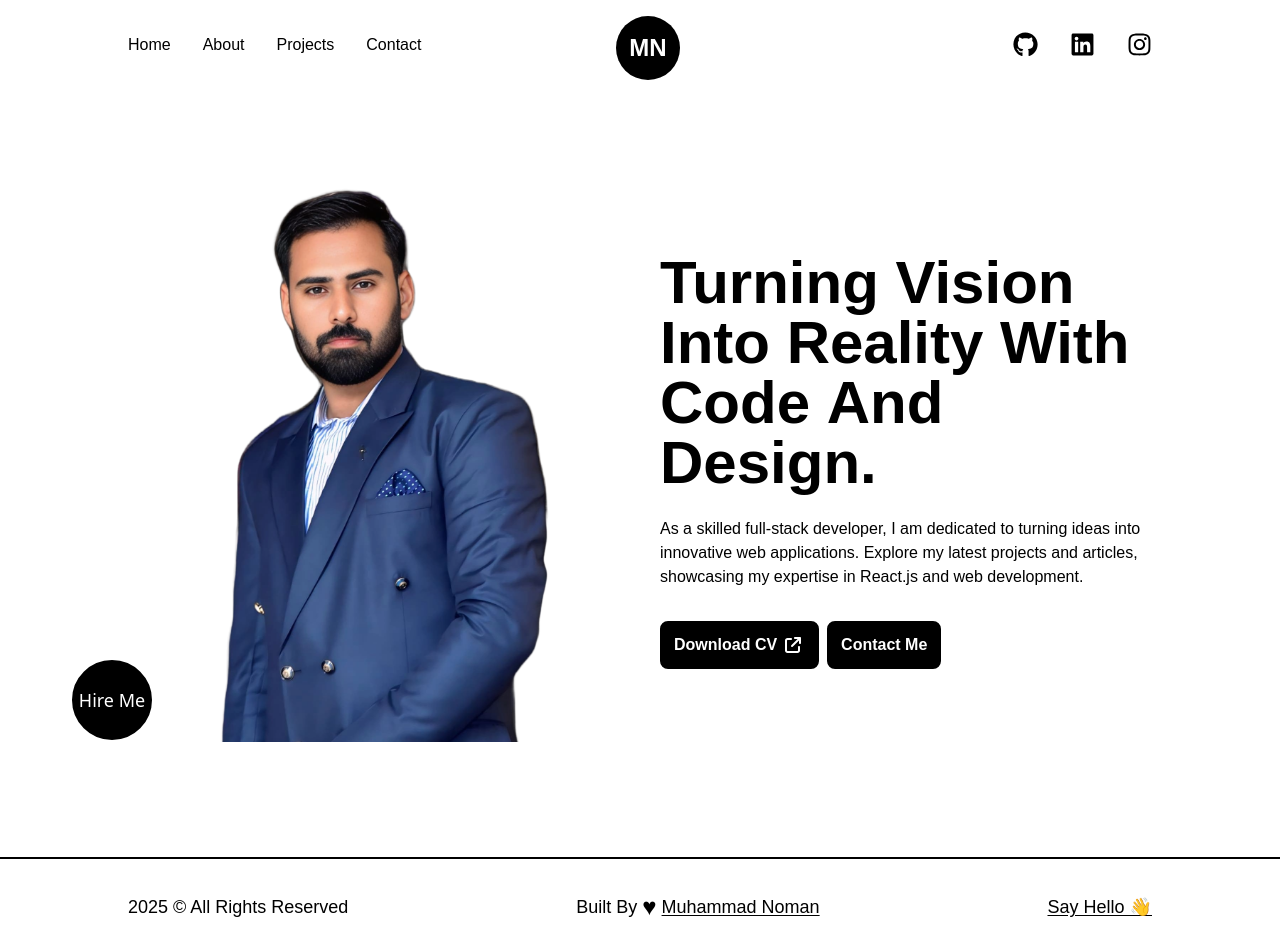
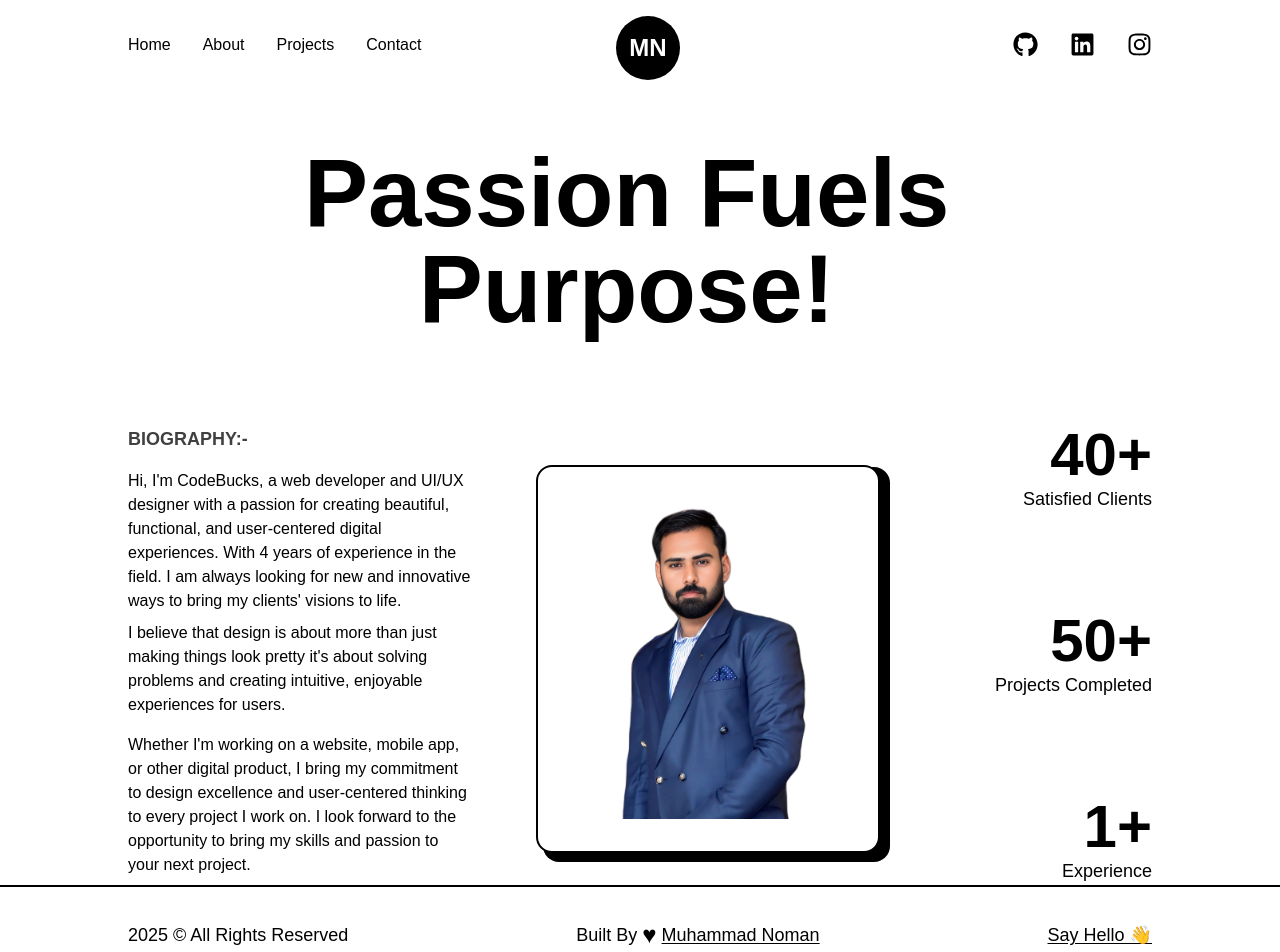
Before and after one commit to nomanchaudhary/Portfolio-Volume2, a React (Vite) app: page /about in a window 1280 px wide. Shown: the top 952 px of the page. Built offline with nearby package versions, Linux system fonts and the light colour scheme.

Commit message:
About Section Half Completed

```diff
--- a/src/App.jsx
+++ b/src/App.jsx
@@ -2,12 +2,13 @@ import React from "react";
 import Header from "./components/Header";
 import Footer from "./components/Footer"
 import Home from "./pages/Home";
-
+import About from "./pages/About";
 function App() {
   return (
     <div>
       <Header />
       <Home/>
+      <About/>
       <Footer/>
 
     </div>
--- /dev/null
+++ b/src/Layout.jsx
@@ -0,0 +1,16 @@
+import React from 'react'
+import Header from './components/Header'
+import { Outlet } from 'react-router-dom'
+import Footer from './components/Footer'
+
+function Layout() {
+  return (
+   <>
+   <Header/>
+   <Outlet/>
+   <Footer/>
+   </>
+  )
+}
+
+export default Layout
--- a/src/components/AnimatedText.jsx
+++ b/src/components/AnimatedText.jsx
@@ -27,7 +27,7 @@ function AnimatedText({ text, className = "" }) {
   return (
     <div className="w-full mx-auto py-2 flex items-center justify-center text-center overflow-hidden">
       <motion.h1
-        className={`text-6xl inline-block w-full capitalize ${className}`}
+        className={`text-6xl font-montserrat inline-block w-full capitalize ${className}`}
         variants={heading}
         initial="initial"
         animate="animate"
--- a/src/components/HireMe.jsx
+++ b/src/components/HireMe.jsx
@@ -3,18 +3,42 @@ import { Link } from "react-router-dom";
 import { motion } from "framer-motion";
 
 function HireMe() {
-  const Motionlink = motion(Link);
+  const MotionLink = motion(Link);
+
   return (
-    <div className="fixed left-4 bottom-1 flex items-center justify-center overflow-hidden">
-      <div className="w-48 h-48 flex justify-center items-center relative">
-        <Motionlink
+    <div className="fixed left-4 bottom-4 flex items-center justify-center">
+      <div className="relative w-48 h-48 flex justify-center items-center">
+        <motion.svg
+          className="absolute w-full h-full"
+          viewBox="0 0 100 100"
+          fill="none"
+          xmlns="http://www.w3.org/2000/svg"
+        >
+          <motion.circle
+            cx="50"
+            cy="50"
+            r="24"
+            stroke="red"
+            strokeWidth="3"
+            fill="transparent"
+            strokeDasharray="251.2"
+            strokeDashoffset="251.2"
+            animate={{ strokeDashoffset: [251.2, 0] }}
+            transition={{
+              duration: 1,
+              repeat: Infinity,
+              ease: "linear",
+            }}
+          />
+        </motion.svg>
+        <MotionLink
           to="https://www.linkedin.com/in/nomanchaudhary00/"
           target="_blank"
-          className=" flex items-center justify-center absolute text-lg bg-black text-white rounded-full w-20 h-20 border-2 border-black cursor-pointer "
+          className="flex items-center font-montserrat justify-center absolute text-lg bg-black text-white rounded-full w-20 h-20 border-2 border-black cursor-pointer"
           whileHover={{ backgroundColor: "#FFFFFF", color: "#000" }}
         >
           Hire Me
-        </Motionlink>
+        </MotionLink>
       </div>
     </div>
   );
--- a/src/main.jsx
+++ b/src/main.jsx
@@ -1,11 +1,28 @@
 import { createRoot } from "react-dom/client";
 import "./index.css";
 import React from "react";
-import App from "./App.jsx";
-import { BrowserRouter } from "react-router-dom";
+import { createBrowserRouter, RouterProvider } from "react-router-dom";
+import About from "./pages/About.jsx";
+import Home from "./pages/Home.jsx";
+import Layout from "./Layout.jsx";
+
+const router = createBrowserRouter([
+  {
+    path: "/",
+    element: <Layout />,
+    children: [
+      { path: "", element: <Home /> },
+      { path: "about", element: <About /> },
+      //  { path: "projects",
+      //   element: <Projects />
+      //  },
+      //  { path: "contact",
+      //   element: <Contact />
+      //  },
+    ],
+  },
+]);
 
 createRoot(document.getElementById("root")).render(
-  <BrowserRouter>
-    <App />
-  </BrowserRouter>
+  <RouterProvider router={router} />
 );
--- /dev/null
+++ b/src/pages/About.jsx
@@ -0,0 +1,104 @@
+import React, { useRef,useEffect } from "react";
+import AnimatedText from "../components/AnimatedText";
+import profilePic from "../assets/Profile.png";
+import {
+  motionValue,
+  useInView,
+  useMotionValue,
+  useSpring,
+} from "framer-motion";
+
+function About() {
+  const AnimatedNumbers = ({ value }) => {
+    const ref = useRef(null);
+    const motionvalue = useMotionValue(0);
+    const springvalue = useSpring(motionvalue, { duration: 3000 });
+    const isInview = useInView(ref);
+    useEffect(() => {
+      if (isInview) {
+        motionvalue.set(value);
+      }
+    }, [value, motionValue, isInview]);
+
+    useEffect(() => {
+      springvalue.on("change",(latest)=>{
+        if(ref.current && latest.toFixed(0) <= value){
+            ref.current.textContent = latest.toFixed(0)
+        }
+      })
+    }, [springvalue,value])
+
+
+    return <span ref={ref}></span>;
+  };
+  return (
+    <main className="flex flex-col justify-center items-center w-full">
+      <div className="px-32 py-20">
+        <AnimatedText
+          text="Passion Fuels Purpose!"
+          className=" font-bold self-center text-8xl"
+        />
+      </div>
+      <div className="grid grid-cols-8 gap-16 w-full px-32">
+        <div className="col-span-3 flex flex-col items-start justify-start">
+          <h2 className="mb-4 text-lg font-bold font-montserrat uppercase text-black/75">
+            Biography:-
+          </h2>
+          <p className="font-medium font-montserrat">
+            Hi, I'm CodeBucks, a web developer and UI/UX designer with a passion
+            for creating beautiful, functional, and user-centered digital
+            experiences. With 4 years of experience in the field. I am always
+            looking for new and innovative ways to bring my clients' visions to
+            life.
+          </p>
+          <p className="font-medium my-2 font-montserrat">
+            I believe that design is about more than just making things look
+            pretty it's about solving problems and creating intuitive, enjoyable
+            experiences for users.
+          </p>
+          <p className="font-medium my-2 font-montserrat">
+            Whether I'm working on a website, mobile app, or other digital
+            product, I bring my commitment to design excellence and
+            user-centered thinking to every project I work on. I look forward to
+            the opportunity to bring my skills and passion to your next project.
+          </p>
+        </div>
+        <div className="col-span-3 h-max relative border-2 border-solid bg-white rounded-2xl p-8 mt-10">
+          <div className="absolute w-[102%] h-[103%] top-0 -right-3 -z-10 rounded-2xl bg-black"></div>
+          <img
+            src={profilePic}
+            alt="Noman Chaudhary"
+            className="w-full h-auto rounded-2xl"
+          />
+        </div>
+
+        <div className=" col-span-2 flex flex-col justify-between items-end ">
+          <div className="flex flex-col items-end justify-center">
+            <span className="text-6xl font-bold font-montserrat inline-block">
+            <AnimatedNumbers value={40}/>+
+            </span>
+            <h1 className="text-lg font-medium font-montserrat">
+              Satisfied Clients
+            </h1>
+          </div>
+          <div className="flex flex-col items-end justify-center">
+            <span className="text-6xl font-bold font-montserrat inline-block">
+            <AnimatedNumbers value={50}/>+
+            </span>
+            <h1 className="text-lg font-medium font-montserrat">
+              Projects Completed
+            </h1>
+          </div>
+          <div className="flex flex-col items-end justify-center">
+            <span className="text-6xl font-bold font-montserrat inline-block">
+            <AnimatedNumbers value={1}/>+
+            </span>
+            <h1 className="text-lg font-medium font-montserrat">Experience</h1>
+          </div>
+        </div>
+      </div>
+    </main>
+  );
+}
+
+export default About;
```
